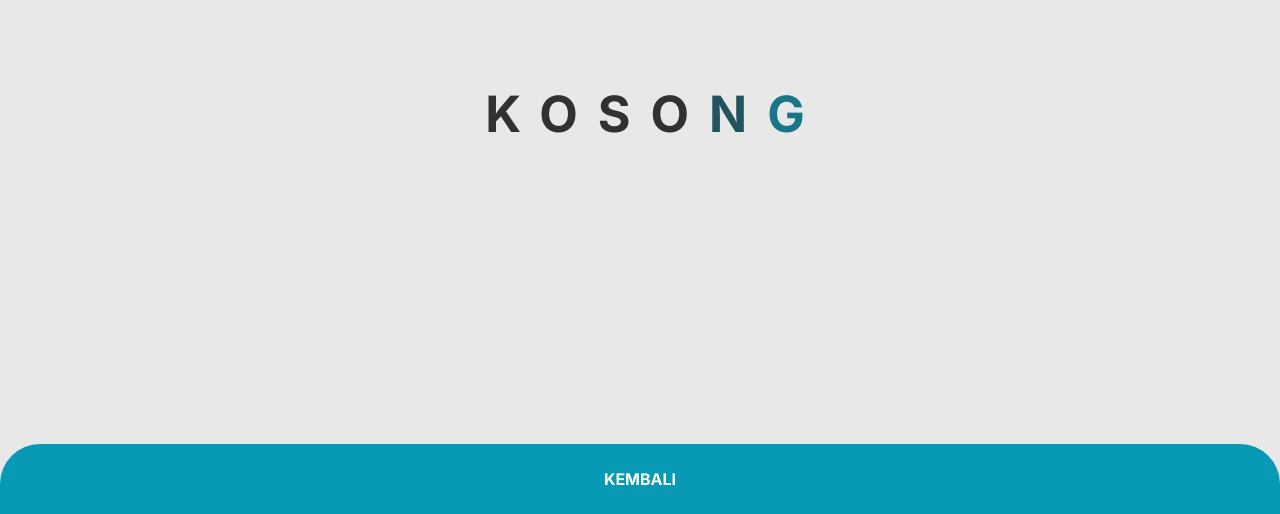
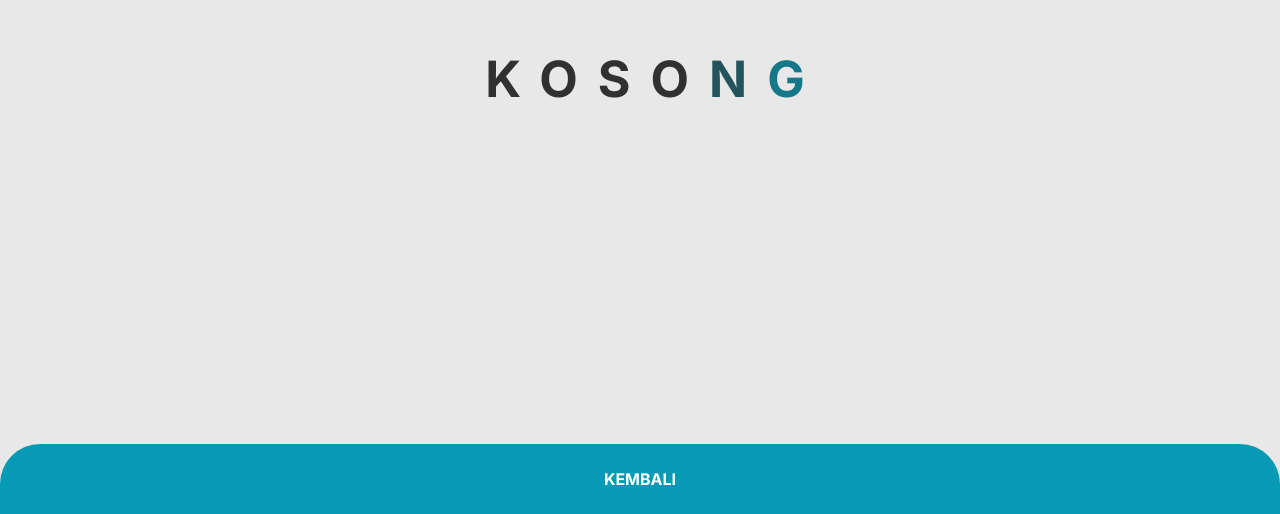
Before and after one commit to FauzanYanuarPutra/insta-fauzan, a plain HTML site: page website/index.html in a window 1280 px wide. Shown: the part 286-800 px from the top of the page. Drawn offline with nearby package versions, Linux system fonts and the light colour scheme.

Commit message:
menambah margin-bottom pada website

```diff
--- a/assets/css/style.css
+++ b/assets/css/style.css
@@ -161,6 +161,7 @@ a {
    display: grid;
    align-items: center;
    justify-content: center;
+
 }
 
 .tengah2 {
--- a/website/assets/css/style.css
+++ b/website/assets/css/style.css
@@ -49,6 +49,10 @@ a{
    text-decoration: none;
 }
 
+.tengah {
+
+   padding-bottom: 70px;
+}
 .keluar {
    width: 100%;
    height: 70px;
```
